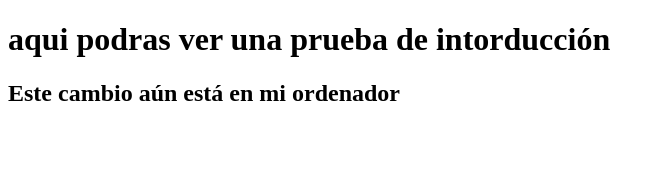
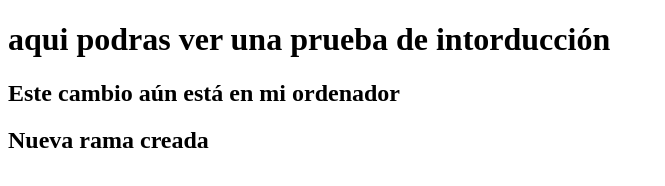
Before and after one commit to hall9zeha/Ejercicios, a plain HTML site: page Index.html in a window 1280 px wide. Shown: the whole page, without its empty margins (0-665 px from the left). Drawn offline with Linux system fonts and the light colour scheme.

Commit message:
Update Index.html

```diff
--- a/Index.html
+++ b/Index.html
@@ -7,5 +7,6 @@
 <body>
 <h1>aqui podras ver una prueba de intorducción</h1>
 <h2>Este cambio aún está en mi ordenador</h2>
+<h2>Nueva rama creada</h2>
 </body>
 </html>
```
